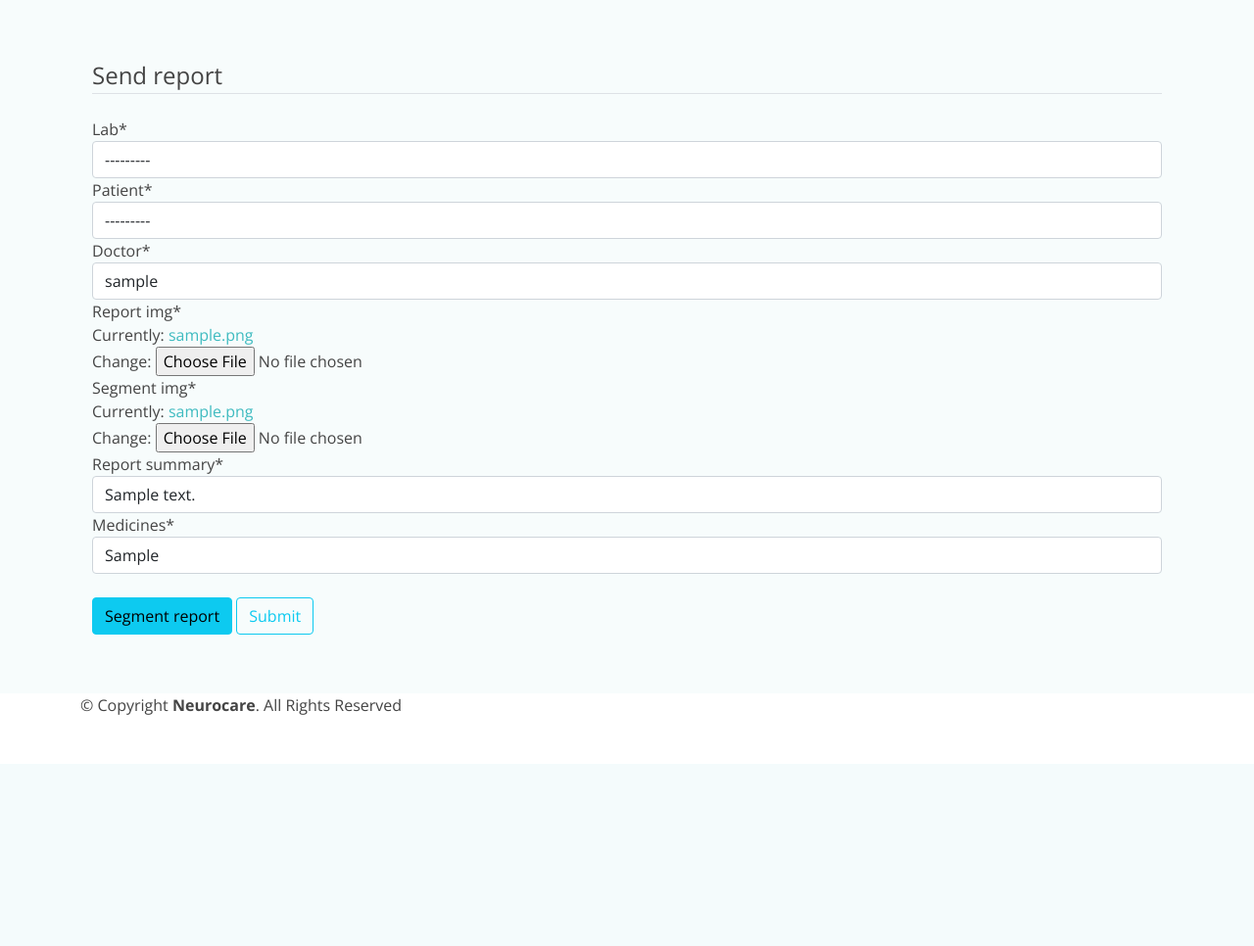
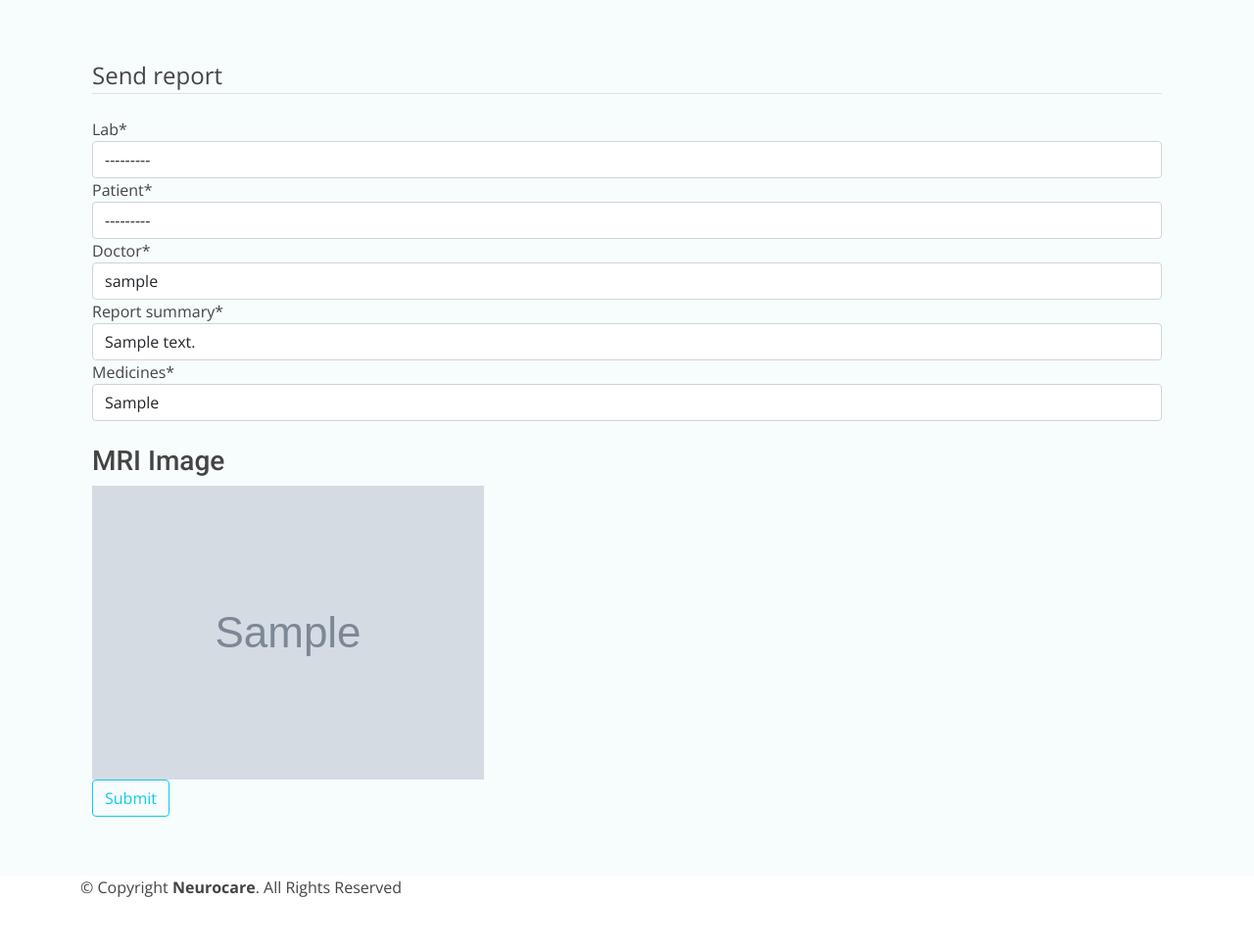
Before and after one commit to rushabhgandhi13/mri-app, a Django app: page /doctor/1 in a window 1280 px wide. Shown: the part 169-1135 px from the top of the page at 98% size. Before the commit the page ends 899 px from the top, so only its background shows below. Run offline with Django 3.2, Linux system fonts and the light colour scheme; tables that the repository leaves empty hold one stand-in row (values such as "Sample post"); grey boxes marked "Sample" are stand-in pictures; some libraries are stand-ins or nearby versions.

Commit message:
forms fixed

```diff
--- a/segmi/forms.py
+++ b/segmi/forms.py
@@ -6,7 +6,7 @@
 class ReportForm(forms.ModelForm):
 	class Meta:
 		model = lab_report
-		fields = '__all__'
+		fields = ['lab','patient','doctor','report_summary','medicines']
 
 class LabReportsegmentForm(forms.ModelForm):
 
--- a/segmi/models.py
+++ b/segmi/models.py
@@ -34,7 +34,7 @@
     lab= models.ForeignKey(Profile, on_delete=models.CASCADE , limit_choices_to={'category':'Lab_user'})
     patient = models.ForeignKey(Profile, on_delete=models.CASCADE , limit_choices_to={'category':'Patient'},related_name='Patient')
     doctor = models.ForeignKey(Profile, on_delete=models.CASCADE , limit_choices_to={'category':'Doctor'},related_name='Doctor')
-    report_img = models.ImageField(upload_to='report_img/', default='default.png')
+    report_img = models.FileField(upload_to='report_img/', default='default.png')
     segment_img = models.FileField(upload_to='report_img/', default='default.png')
     report_summary = models.CharField(max_length=500)
     medicines = models.CharField(max_length=500)
@@ -43,9 +43,6 @@
 
 
 class appointment(models.Model):
-    #lab= models.ForeignKey(Profile, on_delete=models.CASCADE , limit_choices_to={'category':'Lab_user'})
-    #patient = models.ForeignKey(Profile, on_delete=models.CASCADE , limit_choices_to={'category':'Patient'},related_name='Patient')
-    #doctor = models.ForeignKey(Profile, on_delete=models.CASCADE , limit_choices_to={'category':'Doctor'},related_name='Doctor')
     department = models.CharField(max_length=500)
     doctor = models.CharField(max_length=500)
     message = models.CharField(max_length=500)
--- a/segmi/templates/segmi/doctorReport.html
+++ b/segmi/templates/segmi/doctorReport.html
@@ -63,8 +63,11 @@
               {{ form|crispy }}
           </fieldset>
           <br>
+          <h3>MRI Image</h3>
+          <img src="{{img.url}}" alt="Smiley face" >
+          <br>
           <div class="form-group">
-            <a class="btn btn-info btn" href="{% url 'segment' id %}" role="button">Segment report</a>
+            {% comment %} <a class="btn btn-info btn" href="{% url 'segment' id %}" role="button">Segment report</a> {% endcomment %}
               <button class="btn btn-outline-info" type="submit">Submit</button>
           </div>
       </form>
--- a/segmi/urls.py
+++ b/segmi/urls.py
@@ -11,7 +11,7 @@
     path('doctor/<int:id>', views.doctor, name='doctor'),
     path('lab/', views.lab, name='lab'),
     path('labreports/', views.labreports, name='labreports'),
-    path('segment/<int:id>', views.segment, name='segment'),
+    # path('segment/<int:id>', views.segment, name='segment'),
     path('myreport/', views.myreport, name='myreport'),
 ]
 
--- a/segmi/views.py
+++ b/segmi/views.py
@@ -16,10 +16,18 @@
 
 
 def home(request):
-    context = {
 
-    }
-    return render(request, 'segmi/index.html', context)
+    if request.method == 'POST':
+        form = AppointmentForm(request.POST)
+        if form.is_valid():
+            form.save()
+            messages.success(request, f'Appointment booked successfully!')
+            return redirect(home)
+    else:
+        form = AppointmentForm()
+
+
+    return render(request, 'segmi/index.html', {'form':form})
 
 
 def doctor(request):
@@ -36,6 +44,7 @@
 
 def doctor(request, id):
     rep = doctorReport.objects.get(id=id)
+    img = rep.segment_img
     if request.method == 'POST':
         form = ReportForm(request.POST, request.FILES, instance=rep)
         if form.is_valid():
@@ -45,14 +54,22 @@
             return redirect('labreports')
     else:
         form = ReportForm(instance=rep)
-    return render(request, 'segmi/doctorReport.html', {'form': form , 'id':id})
+    return render(request, 'segmi/doctorReport.html', {'form': form , 'id':id,'img':img})
 
 
 def lab(request):
     if request.method == 'POST':
         form = LabReportForm(request.POST, request.FILES)
         if form.is_valid():
-            form.save()
+            instance= form.save(commit= False)
+            volume = instance.report_img
+            volume = np.load(volume, allow_pickle=False)
+            raw_input = np.asarray(volume).astype("float32")
+            output = predict(model, raw_input)
+            output_slice = argmax_output(output, slice_num=64)
+            plot_save_slice(raw_input, output_slice,path=os.path.join(MEDIA_ROOT,"test.png") )
+            instance.segment_img= "test.png"
+            instance.save()
             messages.success(request, f'Report submitted successfully!')
             return redirect('lab')
     else:
@@ -60,26 +77,26 @@
     return render(request, 'segmi/lab.html', {'form': form})
 
 
-def segment(request,id):
-    if request.method == 'POST':
-        form = LabReportsegmentForm(request.POST, request.FILES,instance=doctorReport.objects.get(id=id))
-        if form.is_valid():
-            instance= form.save(commit= False)
-            volume = instance.segment_img
-            volume = np.load(volume, allow_pickle=False)
-            raw_input = np.asarray(volume).astype("float32")
-            output = predict(model, raw_input)
-            output_slice = argmax_output(output, slice_num=64)
-            plot_save_slice(raw_input, output_slice,path=os.path.join(MEDIA_ROOT,"test.png") )
-            instance.segment_img= "test.png"
-            instance.save()
-            messages.success(request, f'Segmentation done successfully!')
-            return redirect('segment')
-    else:
-        form = LabReportsegmentForm(request.POST, request.FILES,instance=doctorReport.objects.get(id=1))
+# def segment(request,id):
+#     if request.method == 'POST':
+#         form = LabReportsegmentForm(request.POST, request.FILES,instance=doctorReport.objects.get(id=id))
+#         if form.is_valid():
+#             instance= form.save(commit= False)
+#             volume = instance.segment_img
+#             volume = np.load(volume, allow_pickle=False)
+#             raw_input = np.asarray(volume).astype("float32")
+#             output = predict(model, raw_input)
+#             output_slice = argmax_output(output, slice_num=64)
+#             plot_save_slice(raw_input, output_slice,path=os.path.join(MEDIA_ROOT,"test.png") )
+#             instance.segment_img= "test.png"
+#             instance.save()
+#             messages.success(request, f'Segmentation done successfully!')
+#             return redirect('segment')
+#     else:
+#         form = LabReportsegmentForm(request.POST, request.FILES,instance=doctorReport.objects.get(id=1))
 
 
-    return render(request, 'segmi/segment.html',{'form': form})
+#     return render(request, 'segmi/segment.html',{'form': form})
 
 
 def labreports(request):
@@ -94,12 +111,5 @@
 
 
 def appointment(request):
-    if request.method == 'POST':
-        form = AppointmentForm(request.POST)
-        if form.is_valid():
-            form.save()
-            messages.success(request, f'Appointment booked successfully!')
-            return redirect('')
-    else:
-        form = AppointmentForm()
+
     return render(request, 'segmi/index.html', {'form': form})
```
Also changed, not shown: segmi/templates/segmi/index.html (+14 -1 lines).
